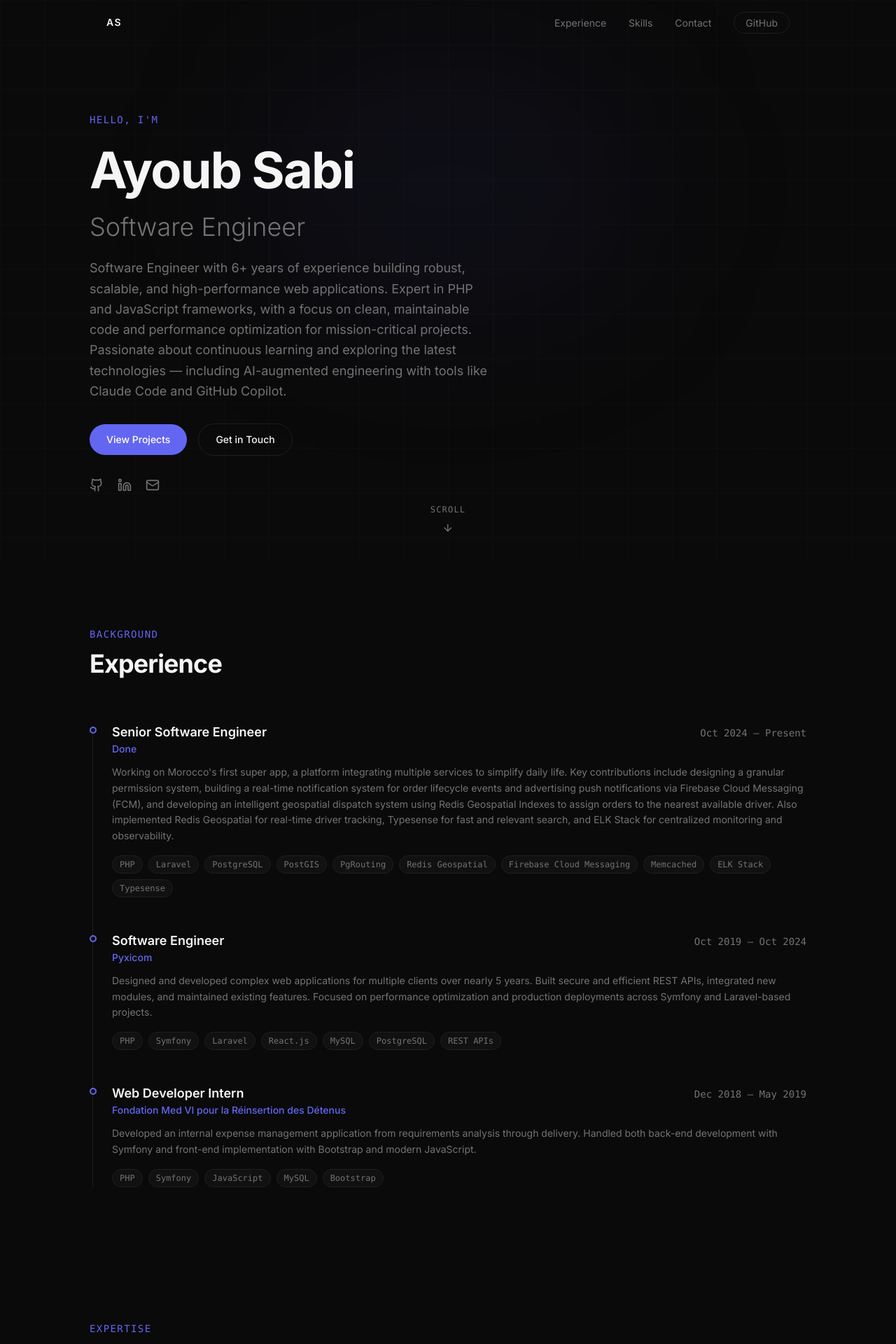
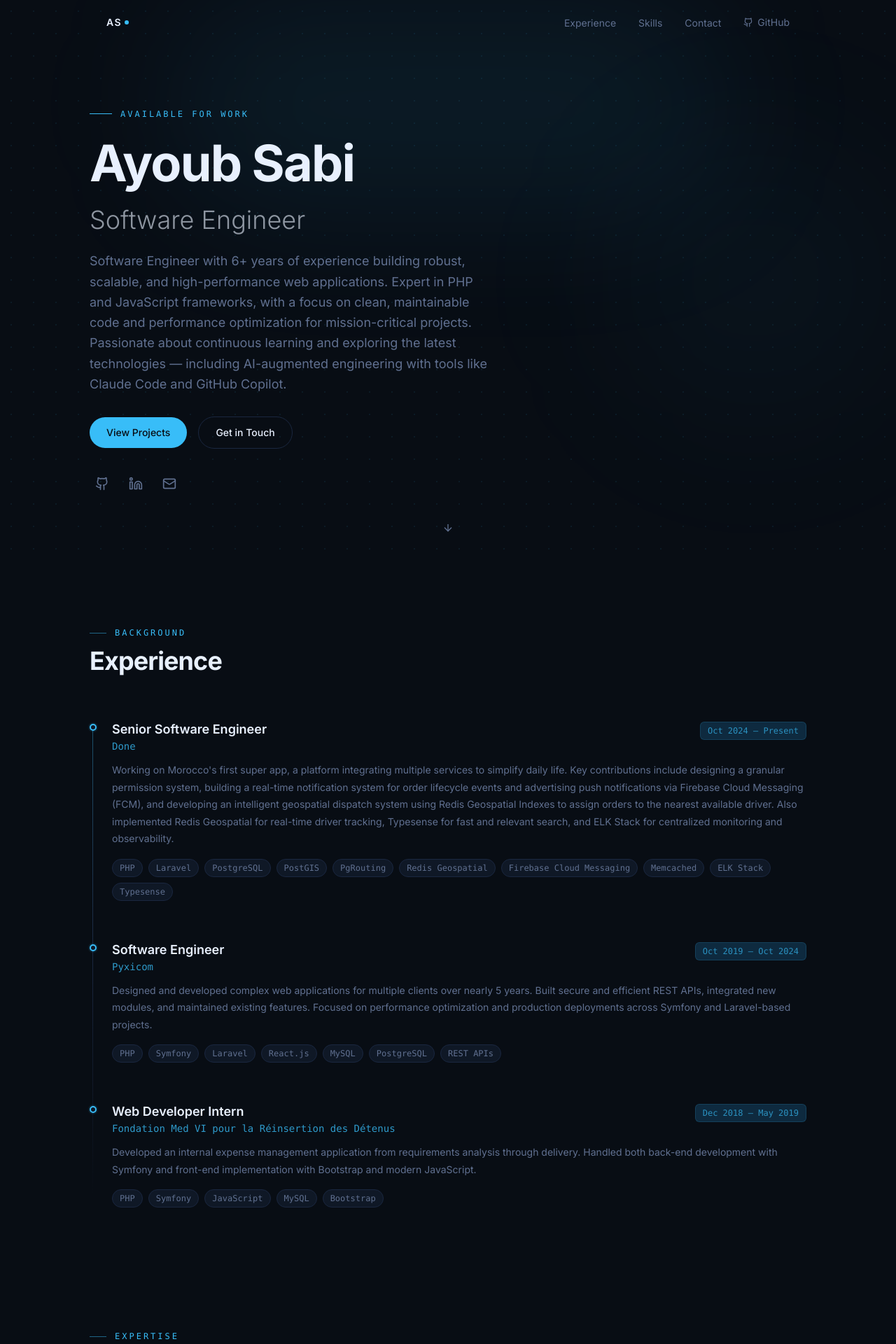
Before and after one commit to ayoubsabi/portfolio, a Next.js app: page / in a window 1280 px wide. Shown: the top 1920 px of the page at 70% size. Built offline with nearby package versions, Linux system fonts and the light colour scheme.

Commit message:
Improve UI/UX

```diff
--- a/app/globals.css
+++ b/app/globals.css
@@ -1,13 +1,17 @@
 @import "tailwindcss";
 
 @theme {
-  --color-bg: #0a0a0a;
-  --color-surface: #111111;
-  --color-border: #1f1f1f;
-  --color-muted: #737373;
-  --color-accent: #6366f1;
-  --color-foreground: #f5f5f5;
-  --font-sans: var(--font-inter);
+  --color-bg:             #080d14;
+  --color-bg-alt:         #0c1220;
+  --color-surface:        #0f1826;
+  --color-surface-raised: #131e2e;
+  --color-border:         #1a2740;
+  --color-border-subtle:  #111d30;
+  --color-muted:          #607090;
+  --color-accent:         #38bdf8;
+  --color-accent-dim:     #0e2a3f;
+  --color-foreground:     #e8f0fe;
+  --font-sans:            var(--font-inter);
 }
 
 html {
@@ -15,8 +19,8 @@ html {
 }
 
 ::selection {
-  background-color: #6366f1;
-  color: #ffffff;
+  background-color: #38bdf8;
+  color: #080d14;
 }
 
 ::-webkit-scrollbar {
@@ -24,19 +28,38 @@ html {
 }
 
 ::-webkit-scrollbar-track {
-  background: #0a0a0a;
+  background: #080d14;
 }
 
 ::-webkit-scrollbar-thumb {
-  background: #2a2a2a;
+  background: #1a2740;
   border-radius: 3px;
 }
 
 ::-webkit-scrollbar-thumb:hover {
-  background: #6366f1;
+  background: #38bdf8;
 }
 
 body {
-  background-color: #0a0a0a;
-  color: #f5f5f5;
+  background-color: #080d14;
+  color: #e8f0fe;
 }
+
+.bg-mesh-cold {
+  background-image:
+    radial-gradient(ellipse 80% 50% at 50% -10%, rgba(56, 189, 248, 0.07) 0%, transparent 70%),
+    radial-gradient(ellipse 60% 40% at 80% 60%, rgba(56, 189, 248, 0.04) 0%, transparent 60%);
+}
+
+.bg-dot-grid {
+  background-image: radial-gradient(rgba(56, 189, 248, 0.08) 1px, transparent 1px);
+  background-size: 32px 32px;
+}
+
+.shadow-accent-glow {
+  box-shadow: 0 0 28px rgba(56, 189, 248, 0.2);
+}
+
+.shadow-accent-glow-lg {
+  box-shadow: 0 0 48px rgba(56, 189, 248, 0.15);
+}
--- a/components/Navbar.tsx
+++ b/components/Navbar.tsx
@@ -1,7 +1,8 @@
 "use client";
 
 import { useEffect, useState } from "react";
-import { Menu, X } from "lucide-react";
+import { AnimatePresence, motion } from "framer-motion";
+import { Github, Menu, X } from "lucide-react";
 import { profile } from "@/lib/data";
 
 const navLinks = [
@@ -30,7 +31,7 @@ export default function Navbar() {
     <header
       className={`fixed top-0 left-0 right-0 z-50 transition-all duration-300 ${
         scrolled
-          ? "bg-bg/90 backdrop-blur-md border-b border-border"
+          ? "bg-bg/85 backdrop-blur-xl border-b border-border shadow-[0_1px_0_0_rgba(56,189,248,0.08)]"
           : "bg-transparent"
       }`}
     >
@@ -38,7 +39,7 @@ export default function Navbar() {
         {/* Logo */}
         <a
           href="#"
-          className="text-foreground font-semibold text-sm tracking-widest uppercase hover:text-accent transition-colors"
+          className="flex items-center text-foreground font-semibold text-sm tracking-widest uppercase hover:text-accent transition-colors"
           onClick={(e) => {
             e.preventDefault();
             window.scrollTo({ top: 0, behavior: "smooth" });
@@ -48,6 +49,7 @@ export default function Navbar() {
             .split(" ")
             .map((n) => n[0])
             .join("")}
+          <span className="w-1.5 h-1.5 rounded-full bg-accent inline-block align-middle ml-1" />
         </a>
 
         {/* Desktop nav */}
@@ -67,8 +69,9 @@ export default function Navbar() {
               href={profile.github}
               target="_blank"
               rel="noopener noreferrer"
-              className="text-sm px-4 py-1.5 border border-border rounded-full text-muted hover:text-foreground hover:border-accent transition-all"
+              className="text-sm text-muted hover:text-foreground transition-colors flex items-center gap-1.5"
             >
+              <Github size={14} />
               GitHub
             </a>
           </li>
@@ -76,7 +79,7 @@ export default function Navbar() {
 
         {/* Mobile menu button */}
         <button
-          className="md:hidden text-muted hover:text-foreground transition-colors"
+          className="md:hidden p-2 text-muted hover:text-foreground transition-colors"
           onClick={() => setMenuOpen(!menuOpen)}
           aria-label="Toggle menu"
         >
@@ -85,14 +88,21 @@ export default function Navbar() {
       </nav>
 
       {/* Mobile menu */}
+      <AnimatePresence>
         {menuOpen && (
-        <div className="md:hidden bg-surface border-b border-border">
-          <ul className="max-w-5xl mx-auto px-6 py-4 flex flex-col gap-4">
+          <motion.div
+            initial={{ opacity: 0, y: -8 }}
+            animate={{ opacity: 1, y: 0 }}
+            exit={{ opacity: 0, y: -8 }}
+            transition={{ duration: 0.18 }}
+            className="md:hidden bg-surface/95 backdrop-blur-xl border-b border-border"
+          >
+            <ul className="max-w-5xl mx-auto px-6 py-2 flex flex-col">
               {navLinks.map((link) => (
                 <li key={link.href}>
                   <button
                     onClick={() => handleNavClick(link.href)}
-                  className="text-muted hover:text-foreground transition-colors cursor-pointer w-full text-left"
+                    className="py-3 text-muted hover:text-foreground transition-colors cursor-pointer w-full text-left text-sm"
                   >
                     {link.label}
                   </button>
@@ -103,14 +113,16 @@ export default function Navbar() {
                   href={profile.github}
                   target="_blank"
                   rel="noopener noreferrer"
-                className="text-muted hover:text-foreground transition-colors"
+                  className="py-3 flex items-center gap-1.5 text-muted hover:text-foreground transition-colors text-sm"
                 >
+                  <Github size={14} />
                   GitHub
                 </a>
               </li>
             </ul>
-        </div>
+          </motion.div>
         )}
+      </AnimatePresence>
     </header>
   );
 }
--- a/components/sections/Experience.tsx
+++ b/components/sections/Experience.tsx
@@ -19,19 +19,19 @@ function ExperienceItem({
       className="relative pl-8"
     >
       {/* Timeline dot */}
-      <div className="absolute left-0 top-1.5 w-2.5 h-2.5 rounded-full bg-surface border-2 border-accent" />
+      <div className="absolute left-0 top-1.5 w-2.5 h-2.5 rounded-full bg-surface border-2 border-accent ring-2 ring-accent/10" />
 
-      <div className="flex flex-col sm:flex-row sm:items-baseline sm:justify-between gap-1 mb-3">
+      <div className="flex flex-col sm:flex-row sm:items-baseline sm:justify-between gap-2 mb-3">
         <div>
           <h3 className="text-foreground font-semibold text-lg">{item.role}</h3>
-          <p className="text-accent text-sm font-medium">{item.company}</p>
+          <p className="text-accent/80 text-sm font-mono">{item.company}</p>
         </div>
-        <span className="text-muted text-sm font-mono shrink-0">
+        <span className="text-xs px-2.5 py-1 rounded-md bg-accent-dim text-accent/70 font-mono border border-accent/15 shrink-0 self-start sm:self-auto">
           {item.period}
         </span>
       </div>
 
-      <p className="text-muted text-sm leading-relaxed mb-4">
+      <p className="text-muted text-sm leading-[1.75] mb-4">
         {item.description}
       </p>
 
@@ -60,9 +60,12 @@ export default function Experience() {
           transition={{ duration: 0.5 }}
           className="mb-16"
         >
-          <p className="text-accent text-sm font-mono tracking-widest uppercase mb-3">
-            Background
-          </p>
+          <div className="flex items-center gap-3 mb-3">
+            <span className="h-px w-6 bg-accent/50" />
+            <p className="text-accent text-xs font-mono tracking-[0.25em] uppercase">
+              Background
+            </p>
+          </div>
           <h2 className="text-3xl sm:text-4xl font-bold text-foreground tracking-tight">
             Experience
           </h2>
@@ -70,10 +73,10 @@ export default function Experience() {
 
         {/* Timeline */}
         <div className="relative">
-          {/* Vertical line */}
-          <div className="absolute left-[4px] top-2 bottom-0 w-px bg-border" />
+          {/* Vertical line — gradient fade */}
+          <div className="absolute left-[4px] top-2 bottom-4 w-px bg-gradient-to-b from-accent/40 via-border to-transparent" />
 
-          <div className="flex flex-col gap-12">
+          <div className="flex flex-col gap-14">
             {experience.map((exp, i) => (
               <ExperienceItem key={exp.company + exp.role} item={exp} index={i} />
             ))}
--- a/components/sections/Hero.tsx
+++ b/components/sections/Hero.tsx
@@ -21,18 +21,13 @@ const item: Variants = {
 export default function Hero() {
   return (
     <section className="relative min-h-screen flex flex-col justify-center px-6 pt-16">
-      {/* Subtle grid background */}
-      <div
-        className="absolute inset-0 pointer-events-none"
-        style={{
-          backgroundImage:
-            "linear-gradient(rgba(99,102,241,0.03) 1px, transparent 1px), linear-gradient(90deg, rgba(99,102,241,0.03) 1px, transparent 1px)",
-          backgroundSize: "64px 64px",
-        }}
-      />
+      {/* Cold mesh + dot grid background */}
+      <div className="absolute inset-0 pointer-events-none bg-mesh-cold bg-dot-grid" />
 
-      {/* Gradient glow */}
-      <div className="absolute top-1/3 left-1/2 -translate-x-1/2 -translate-y-1/2 w-[600px] h-[400px] rounded-full bg-accent/5 blur-[120px] pointer-events-none" />
+      {/* Primary glow — top center */}
+      <div className="absolute top-0 left-1/2 -translate-x-1/2 w-[800px] h-[300px] rounded-full bg-accent/8 blur-[100px] pointer-events-none" />
+      {/* Secondary glow — bottom right */}
+      <div className="absolute bottom-1/4 right-0 w-[400px] h-[400px] rounded-full bg-accent/4 blur-[120px] pointer-events-none" />
 
       <div className="relative max-w-5xl mx-auto w-full">
         <motion.div
@@ -41,23 +36,23 @@ export default function Hero() {
           animate="show"
           className="flex flex-col gap-6"
         >
-          <motion.p
-            variants={item}
-            className="text-accent text-sm font-mono tracking-widest uppercase"
-          >
-            Hello, I&apos;m
-          </motion.p>
+          <motion.div variants={item} className="flex items-center gap-3">
+            <span className="h-px w-8 bg-accent" />
+            <p className="text-accent text-xs font-mono tracking-[0.25em] uppercase">
+              Available for Work
+            </p>
+          </motion.div>
 
           <motion.h1
             variants={item}
-            className="text-5xl sm:text-6xl lg:text-7xl font-bold tracking-tight text-foreground leading-[1.05]"
+            className="text-4xl sm:text-6xl lg:text-7xl font-bold tracking-tight text-foreground leading-[1.05]"
           >
             {profile.name}
           </motion.h1>
 
           <motion.h2
             variants={item}
-            className="text-2xl sm:text-3xl lg:text-4xl font-light text-muted"
+            className="text-2xl sm:text-3xl lg:text-4xl font-light text-foreground/60"
           >
             {profile.title}
           </motion.h2>
@@ -79,7 +74,7 @@ export default function Hero() {
                   .querySelector("#projects")
                   ?.scrollIntoView({ behavior: "smooth" })
               }
-              className="px-6 py-3 bg-accent text-white rounded-full text-sm font-medium hover:bg-accent/90 transition-all hover:shadow-[0_0_24px_rgba(99,102,241,0.4)] cursor-pointer"
+              className="px-6 py-3 bg-accent text-bg rounded-full text-sm font-medium hover:bg-accent/90 transition-all hover:shadow-[0_0_24px_rgba(56,189,248,0.4)] cursor-pointer"
             >
               View Projects
             </button>
@@ -97,14 +92,14 @@ export default function Hero() {
 
           <motion.div
             variants={item}
-            className="flex items-center gap-5 pt-2"
+            className="flex items-center gap-3 pt-2"
           >
             <a
               href={profile.github}
               target="_blank"
               rel="noopener noreferrer"
               aria-label="GitHub"
-              className="text-muted hover:text-foreground transition-colors"
+              className="p-2 text-muted hover:text-foreground transition-colors"
             >
               <Github size={20} />
             </a>
@@ -113,14 +108,14 @@ export default function Hero() {
               target="_blank"
               rel="noopener noreferrer"
               aria-label="LinkedIn"
-              className="text-muted hover:text-foreground transition-colors"
+              className="p-2 text-muted hover:text-foreground transition-colors"
             >
               <Linkedin size={20} />
             </a>
             <a
               href={`mailto:${profile.email}`}
               aria-label="Email"
-              className="text-muted hover:text-foreground transition-colors"
+              className="p-2 text-muted hover:text-foreground transition-colors"
             >
               <Mail size={20} />
             </a>
@@ -133,11 +128,8 @@ export default function Hero() {
         initial={{ opacity: 0 }}
         animate={{ opacity: 1 }}
         transition={{ delay: 1.2, duration: 0.6 }}
-        className="absolute bottom-10 left-1/2 -translate-x-1/2 flex flex-col items-center gap-2 text-muted"
+        className="absolute bottom-10 left-1/2 -translate-x-1/2 flex flex-col items-center text-muted"
       >
-        <span className="text-xs tracking-widest uppercase font-mono">
-          Scroll
-        </span>
         <motion.div
           animate={{ y: [0, 6, 0] }}
           transition={{ repeat: Infinity, duration: 1.6, ease: "easeInOut" }}
--- a/components/sections/Skills.tsx
+++ b/components/sections/Skills.tsx
@@ -3,23 +3,22 @@
 import { motion } from "framer-motion";
 import { skills, type SkillCategory } from "@/lib/data";
 
-function SkillCard({ item, index }: { item: SkillCategory; index: number }) {
+function SkillGroup({ item, index }: { item: SkillCategory; index: number }) {
   return (
     <motion.div
       initial={{ opacity: 0, y: 24 }}
       whileInView={{ opacity: 1, y: 0 }}
       viewport={{ once: true, margin: "-60px" }}
       transition={{ duration: 0.5, delay: index * 0.08, ease: "easeOut" }}
-      className="flex flex-col gap-4 p-6 rounded-2xl bg-surface border border-border"
     >
-      <p className="text-accent text-xs font-mono tracking-widest uppercase">
+      <p className="text-muted text-xs font-mono tracking-[0.2em] uppercase mb-3">
         {item.category}
       </p>
       <div className="flex flex-wrap gap-2">
         {item.skills.map((skill) => (
           <span
             key={skill}
-            className="text-xs px-2.5 py-1 rounded-full bg-bg border border-border text-muted font-mono hover:border-accent/50 hover:text-foreground transition-colors"
+            className="text-xs px-3 py-1.5 rounded-full bg-surface border border-border text-foreground/70 font-mono hover:border-accent/40 hover:text-foreground transition-all cursor-default"
           >
             {skill}
           </span>
@@ -31,7 +30,7 @@ function SkillCard({ item, index }: { item: SkillCategory; index: number }) {
 
 export default function Skills() {
   return (
-    <section id="skills" className="py-24 px-6">
+    <section id="skills" className="py-20 px-6">
       <div className="max-w-5xl mx-auto">
         <motion.div
           initial={{ opacity: 0, y: 24 }}
@@ -40,17 +39,20 @@ export default function Skills() {
           transition={{ duration: 0.5 }}
           className="mb-16"
         >
-          <p className="text-accent text-sm font-mono tracking-widest uppercase mb-3">
-            Expertise
-          </p>
+          <div className="flex items-center gap-3 mb-3">
+            <span className="h-px w-6 bg-accent/50" />
+            <p className="text-accent text-xs font-mono tracking-[0.25em] uppercase">
+              Expertise
+            </p>
+          </div>
           <h2 className="text-3xl sm:text-4xl font-bold text-foreground tracking-tight">
             Skills
           </h2>
         </motion.div>
 
-        <div className="grid grid-cols-1 sm:grid-cols-2 lg:grid-cols-3 gap-4">
+        <div className="grid grid-cols-1 sm:grid-cols-2 gap-x-12 gap-y-10">
           {skills.map((item, i) => (
-            <SkillCard key={item.category} item={item} index={i} />
+            <SkillGroup key={item.category} item={item} index={i} />
           ))}
         </div>
       </div>
```
Also changed, not shown: components/Footer.tsx (+5 -7 lines), components/sections/Contact.tsx (+12 -9 lines), components/sections/Projects.tsx (+11 -8 lines). Lines whose indentation alone changed are shown as unchanged.
